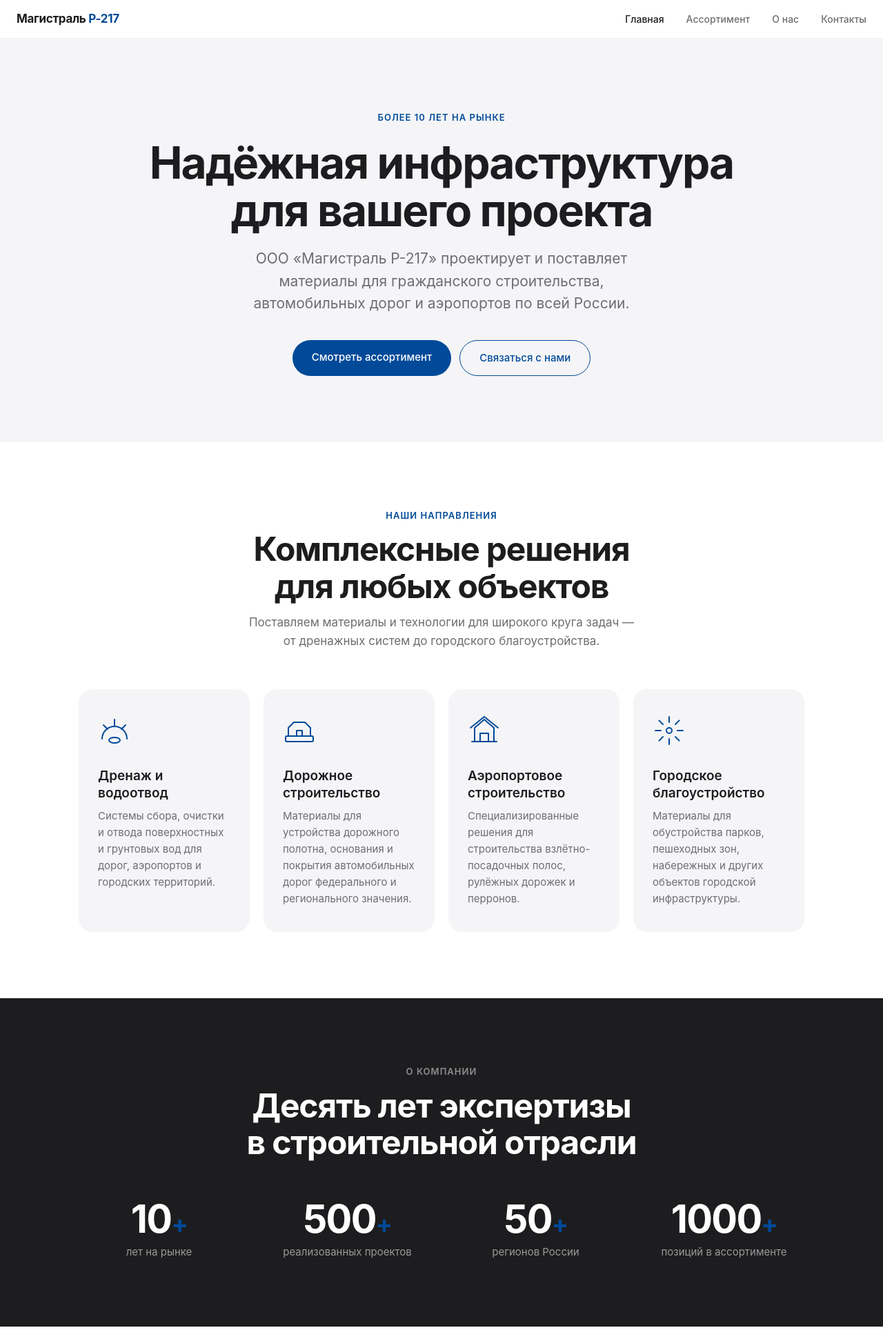
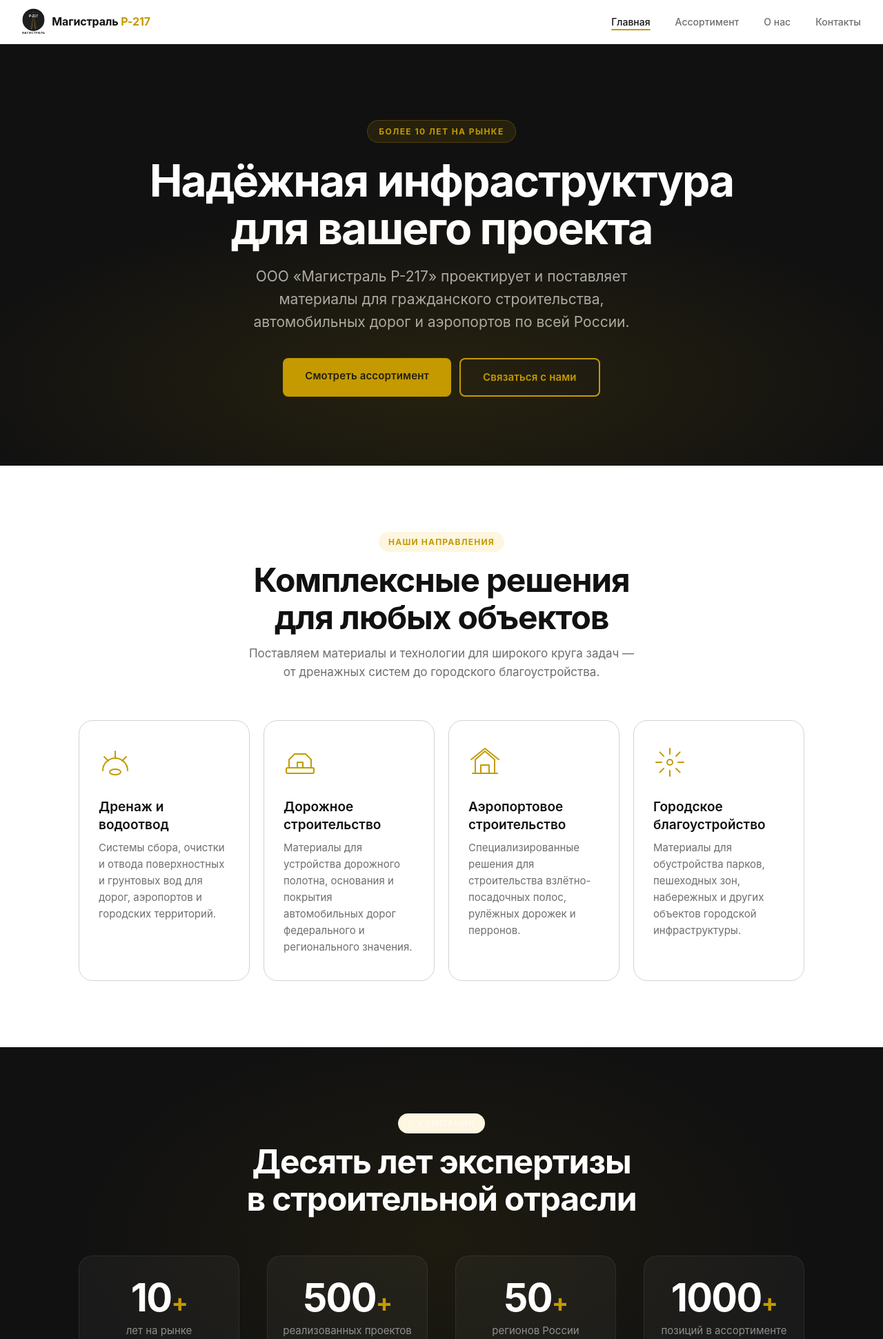
Before and after one commit to akirzhinov07-beep/magistral217, a PHP site: page /index.php in a window 1280 px wide. Shown: the top 1941 px of the page at 69% size. Run offline with PHP 8.4, Linux system fonts and the light colour scheme.

Commit message:
Restyle site with brand logo and gold color scheme
- Added SVG logo to navbar and footer
- Updated accent color to gold (#c49a00) matching brand
- Dark hero sections with radial gold glow
- Refined nav with underline hover effect
- Stat cards with subtle border on dark background
- Footer redesigned with logo and improved spacing

```diff
--- a/css/style.css
+++ b/css/style.css
@@ -5,17 +5,18 @@
 :root {
   --bg: #ffffff;
   --bg-alt: #f5f5f7;
-  --bg-dark: #1d1d1f;
-  --text: #1d1d1f;
+  --bg-dark: #111111;
+  --text: #111111;
   --text-muted: #6e6e73;
-  --accent: #004a99;
-  --accent-hover: #003a7a;
-  --accent-light: #e8f0fb;
+  --accent: #c49a00;
+  --accent-hover: #a37f00;
+  --accent-light: #fdf6e0;
+  --accent-rgb: 196, 154, 0;
   --border: #d2d2d7;
-  --nav-bg: rgba(255, 255, 255, 0.82);
-  --shadow-sm: 0 2px 8px rgba(0, 0, 0, 0.06);
-  --shadow-md: 0 4px 20px rgba(0, 0, 0, 0.08);
-  --shadow-lg: 0 8px 40px rgba(0, 0, 0, 0.10);
+  --nav-bg: rgba(255, 255, 255, 0.90);
+  --shadow-sm: 0 2px 8px rgba(0, 0, 0, 0.07);
+  --shadow-md: 0 4px 24px rgba(0, 0, 0, 0.10);
+  --shadow-lg: 0 8px 48px rgba(0, 0, 0, 0.14);
   --radius: 12px;
   --radius-lg: 20px;
   --font: -apple-system, BlinkMacSystemFont, 'SF Pro Display', 'Inter', 'Helvetica Neue', Arial, sans-serif;
@@ -42,61 +43,69 @@ p { color: var(--text-muted); }
 section { padding: 96px 0; }
 section.compact { padding: 64px 0; }
 
-.nav { position: fixed; top: 0; left: 0; right: 0; z-index: 1000; height: 56px; background: var(--nav-bg); backdrop-filter: blur(20px) saturate(180%); -webkit-backdrop-filter: blur(20px) saturate(180%); border-bottom: 1px solid rgba(0,0,0,0.06); transition: box-shadow var(--transition); }
-.nav.scrolled { box-shadow: var(--shadow-sm); }
-.nav-inner { display: flex; align-items: center; justify-content: space-between; height: 100%; max-width: 1280px; margin: 0 auto; padding: 0 24px; }
-.nav-logo { font-size: 17px; font-weight: 700; letter-spacing: -0.02em; color: var(--text); white-space: nowrap; }
-.nav-logo span { color: var(--accent); }
-.nav-links { display: flex; gap: 32px; }
-.nav-links a { font-size: 14px; font-weight: 500; color: var(--text-muted); transition: color var(--transition); }
+.nav { position: fixed; top: 0; left: 0; right: 0; z-index: 1000; height: 64px; background: var(--nav-bg); backdrop-filter: blur(24px) saturate(200%); -webkit-backdrop-filter: blur(24px) saturate(200%); border-bottom: 1px solid rgba(0,0,0,0.07); transition: box-shadow var(--transition); }
+.nav.scrolled { box-shadow: var(--shadow-md); }
+.nav-inner { display: flex; align-items: center; justify-content: space-between; height: 100%; max-width: 1280px; margin: 0 auto; padding: 0 32px; }
+.nav-logo { display: flex; align-items: center; gap: 10px; text-decoration: none; }
+.nav-logo-img { height: 40px; width: auto; }
+.nav-logo-text { font-size: 16px; font-weight: 700; letter-spacing: -0.01em; color: var(--text); white-space: nowrap; }
+.nav-logo-text em { font-style: normal; color: var(--accent); }
+.nav-links { display: flex; gap: 36px; }
+.nav-links a { font-size: 14px; font-weight: 500; color: var(--text-muted); transition: color var(--transition); position: relative; padding-bottom: 2px; }
+.nav-links a::after { content: ''; position: absolute; bottom: -2px; left: 0; right: 0; height: 2px; background: var(--accent); border-radius: 2px; transform: scaleX(0); transition: transform var(--transition); }
 .nav-links a:hover, .nav-links a.active { color: var(--text); }
+.nav-links a:hover::after, .nav-links a.active::after { transform: scaleX(1); }
 .nav-burger { display: none; flex-direction: column; gap: 5px; background: none; border: none; padding: 6px; cursor: pointer; }
 .nav-burger span { display: block; width: 22px; height: 2px; background: var(--text); border-radius: 2px; transition: var(--transition); }
-.nav-mobile { display: none; position: fixed; top: 56px; left: 0; right: 0; background: rgba(255,255,255,0.96); backdrop-filter: blur(20px); border-bottom: 1px solid var(--border); padding: 16px 24px 24px; z-index: 999; }
+.nav-mobile { display: none; position: fixed; top: 64px; left: 0; right: 0; background: rgba(255,255,255,0.98); backdrop-filter: blur(20px); border-bottom: 1px solid var(--border); padding: 16px 24px 24px; z-index: 999; }
 .nav-mobile.open { display: block; }
-.nav-mobile a { display: block; padding: 12px 0; font-size: 17px; font-weight: 500; border-bottom: 1px solid var(--border); color: var(--text-muted); }
+.nav-mobile a { display: block; padding: 14px 0; font-size: 17px; font-weight: 500; border-bottom: 1px solid var(--border); color: var(--text-muted); }
 .nav-mobile a:last-child { border-bottom: none; }
-.page-body { padding-top: 56px; }
+.page-body { padding-top: 64px; }
 
-.btn { display: inline-block; padding: 13px 28px; border-radius: 980px; font-size: 15px; font-weight: 500; transition: all var(--transition); border: none; }
-.btn-primary { background: var(--accent); color: #fff; }
-.btn-primary:hover { background: var(--accent-hover); transform: translateY(-1px); box-shadow: 0 4px 16px rgba(0,74,153,0.25); }
-.btn-outline { background: transparent; color: var(--accent); border: 1.5px solid var(--accent); }
-.btn-outline:hover { background: var(--accent-light); }
+.btn { display: inline-block; padding: 14px 32px; border-radius: 8px; font-size: 15px; font-weight: 600; transition: all var(--transition); border: none; letter-spacing: 0.01em; }
+.btn-primary { background: var(--accent); color: #111; }
+.btn-primary:hover { background: var(--accent-hover); transform: translateY(-2px); box-shadow: 0 6px 20px rgba(var(--accent-rgb), 0.35); }
+.btn-outline { background: transparent; color: var(--accent); border: 2px solid var(--accent); }
+.btn-outline:hover { background: var(--accent-light); transform: translateY(-1px); }
 
-.hero { background: var(--bg-alt); padding: 100px 0 96px; text-align: center; }
-.hero-eyebrow { display: inline-block; font-size: 13px; font-weight: 600; letter-spacing: 0.08em; text-transform: uppercase; color: var(--accent); margin-bottom: 20px; }
-.hero h1 { color: var(--text); margin-bottom: 20px; }
-.hero .lead { max-width: 620px; margin: 0 auto 36px; }
+.hero { background: var(--bg-dark); padding: 110px 0 100px; text-align: center; position: relative; overflow: hidden; }
+.hero::before { content: ''; position: absolute; inset: 0; background: radial-gradient(ellipse 80% 60% at 50% 80%, rgba(196,154,0,0.12) 0%, transparent 70%); pointer-events: none; }
+.hero-eyebrow { display: inline-block; font-size: 12px; font-weight: 700; letter-spacing: 0.12em; text-transform: uppercase; color: var(--accent); margin-bottom: 20px; background: rgba(196,154,0,0.12); padding: 6px 16px; border-radius: 40px; border: 1px solid rgba(196,154,0,0.25); }
+.hero h1 { color: #fff; margin-bottom: 20px; }
+.hero .lead { max-width: 620px; margin: 0 auto 36px; color: rgba(255,255,255,0.65); }
 .hero-actions { display: flex; gap: 12px; justify-content: center; flex-wrap: wrap; }
 
 .section-header { text-align: center; margin-bottom: 56px; }
 .section-header h2 { margin-bottom: 12px; }
 .section-header p { max-width: 560px; margin: 0 auto; }
-.section-eyebrow { display: block; font-size: 13px; font-weight: 600; letter-spacing: 0.08em; text-transform: uppercase; color: var(--accent); margin-bottom: 12px; }
+.section-eyebrow { display: inline-block; font-size: 12px; font-weight: 700; letter-spacing: 0.10em; text-transform: uppercase; color: var(--accent); margin-bottom: 14px; background: var(--accent-light); padding: 5px 14px; border-radius: 40px; }
 
 .directions-grid { display: grid; grid-template-columns: repeat(auto-fit, minmax(220px, 1fr)); gap: 20px; }
-.direction-card { background: var(--bg-alt); border-radius: var(--radius-lg); padding: 36px 28px; transition: all var(--transition); }
-.direction-card:hover { transform: translateY(-4px); box-shadow: var(--shadow-md); }
+.direction-card { background: #fff; border-radius: var(--radius-lg); padding: 36px 28px; transition: all var(--transition); border: 1px solid var(--border); }
+.direction-card:hover { transform: translateY(-5px); box-shadow: var(--shadow-lg); border-color: rgba(196,154,0,0.3); }
 .direction-icon { width: 48px; height: 48px; margin-bottom: 20px; color: var(--accent); }
 .direction-card h4 { color: var(--text); margin-bottom: 8px; }
 .direction-card p { font-size: 15px; }
 
-.why-section { background: var(--bg-dark); color: #fff; }
+.why-section { background: var(--bg-dark); color: #fff; position: relative; overflow: hidden; }
+.why-section::before { content: ''; position: absolute; inset: 0; background: radial-gradient(ellipse 60% 80% at 50% 50%, rgba(196,154,0,0.07) 0%, transparent 70%); pointer-events: none; }
 .why-section h2 { color: #fff; }
 .stats-grid { display: grid; grid-template-columns: repeat(auto-fit, minmax(200px, 1fr)); gap: 40px; margin-top: 56px; }
-.stat-item { text-align: center; }
+.stat-item { text-align: center; padding: 32px 20px; border-radius: var(--radius-lg); background: rgba(255,255,255,0.04); border: 1px solid rgba(255,255,255,0.07); }
 .stat-number { font-size: 56px; font-weight: 700; letter-spacing: -0.03em; color: #fff; line-height: 1; }
 .stat-number span { color: var(--accent); font-size: 36px; }
-.stat-label { margin-top: 8px; font-size: 15px; color: rgba(255,255,255,0.55); }
+.stat-label { margin-top: 8px; font-size: 15px; color: rgba(255,255,255,0.5); }
 
-.cta-section { background: var(--bg-alt); text-align: center; }
-.cta-section h2 { margin-bottom: 12px; }
-.cta-section p { max-width: 500px; margin: 0 auto 32px; }
+.cta-section { background: var(--bg-dark); text-align: center; color: #fff; position: relative; overflow: hidden; }
+.cta-section::before { content: ''; position: absolute; inset: 0; background: radial-gradient(ellipse 70% 100% at 50% 100%, rgba(196,154,0,0.15) 0%, transparent 65%); pointer-events: none; }
+.cta-section h2 { color: #fff; margin-bottom: 12px; }
+.cta-section p { max-width: 500px; margin: 0 auto 32px; color: rgba(255,255,255,0.6); }
 
-.page-hero { background: var(--bg-alt); padding: 72px 0 64px; text-align: center; }
-.page-hero h1 { font-size: clamp(32px, 5vw, 52px); margin-bottom: 12px; }
-.page-hero p { font-size: 17px; max-width: 520px; margin: 0 auto; }
+.page-hero { background: var(--bg-dark); padding: 80px 0 72px; text-align: center; position: relative; overflow: hidden; }
+.page-hero::before { content: ''; position: absolute; inset: 0; background: radial-gradient(ellipse 80% 60% at 50% 110%, rgba(196,154,0,0.10) 0%, transparent 65%); pointer-events: none; }
+.page-hero h1 { font-size: clamp(32px, 5vw, 52px); margin-bottom: 12px; color: #fff; }
+.page-hero p { font-size: 17px; max-width: 520px; margin: 0 auto; color: rgba(255,255,255,0.6); }
 
 .products-section { background: var(--bg); }
 .products-filter { display: flex; gap: 8px; flex-wrap: wrap; margin-bottom: 40px; }
@@ -153,16 +162,17 @@ section.compact { padding: 64px 0; }
 .requisite-label { font-size: 13px; color: var(--text-muted); margin-bottom: 2px; }
 .requisite-value { font-size: 15px; font-weight: 500; color: var(--text); }
 
-.footer { background: var(--bg-dark); color: rgba(255,255,255,0.6); padding: 48px 0; }
+.footer { background: #0a0a0a; color: rgba(255,255,255,0.6); padding: 64px 0 48px; border-top: 1px solid rgba(255,255,255,0.06); }
 .footer-inner { display: flex; justify-content: space-between; align-items: flex-start; gap: 48px; flex-wrap: wrap; }
 .footer-brand { flex: 1; min-width: 200px; }
+.footer-logo-img { height: 52px; width: auto; margin-bottom: 14px; opacity: 0.92; }
 .footer-logo { font-size: 16px; font-weight: 700; color: #fff; letter-spacing: -0.02em; margin-bottom: 10px; }
 .footer-logo span { color: var(--accent); }
-.footer-desc { font-size: 13px; line-height: 1.6; max-width: 280px; }
+.footer-desc { font-size: 13px; line-height: 1.7; max-width: 280px; color: rgba(255,255,255,0.45); }
 .footer-links { display: flex; flex-direction: column; gap: 10px; }
-.footer-links h5 { font-size: 13px; font-weight: 600; color: rgba(255,255,255,0.85); margin-bottom: 8px; text-transform: uppercase; letter-spacing: 0.06em; }
+.footer-links h5 { font-size: 11px; font-weight: 700; color: rgba(255,255,255,0.4); margin-bottom: 10px; text-transform: uppercase; letter-spacing: 0.10em; }
 .footer-links a { font-size: 14px; color: rgba(255,255,255,0.55); transition: color var(--transition); }
-.footer-links a:hover { color: #fff; }
+.footer-links a:hover { color: var(--accent); }
 .footer-bottom { margin-top: 40px; padding-top: 24px; border-top: 1px solid rgba(255,255,255,0.1); font-size: 13px; color: rgba(255,255,255,0.35); display: flex; justify-content: space-between; align-items: center; flex-wrap: wrap; gap: 8px; }
 
 .fade-up { opacity: 0; transform: translateY(28px); transition: opacity 0.6s ease, transform 0.6s ease; }
--- a/includes/footer.php
+++ b/includes/footer.php
@@ -2,7 +2,7 @@
   <div class="container-wide">
     <div class="footer-inner">
       <div class="footer-brand">
-        <div class="footer-logo">Магистраль <span>Р-217</span></div>
+        <img src="img/logo.svg" alt="Магистраль Р-217" class="footer-logo-img">
         <p class="footer-desc">Проектирование и поставки материалов для гражданского строительства, автомобильных дорог и аэропортов.</p>
       </div>
       <div class="footer-links">
--- a/includes/header.php
+++ b/includes/header.php
@@ -3,7 +3,10 @@ $current = basename($_SERVER['PHP_SELF']);
 ?>
 <nav class="nav">
   <div class="nav-inner">
-    <a href="index.php" class="nav-logo">Магистраль <span>Р-217</span></a>
+    <a href="index.php" class="nav-logo">
+      <img src="img/logo.svg" alt="Магистраль Р-217" class="nav-logo-img">
+      <span class="nav-logo-text">Магистраль <em>Р-217</em></span>
+    </a>
     <ul class="nav-links">
       <li><a href="index.php" <?= $current === 'index.php' ? 'class="active"' : '' ?>>Главная</a></li>
       <li><a href="assortment.php" <?= $current === 'assortment.php' ? 'class="active"' : '' ?>>Ассортимент</a></li>
```
Also changed, not shown: img/logo.svg (added).
